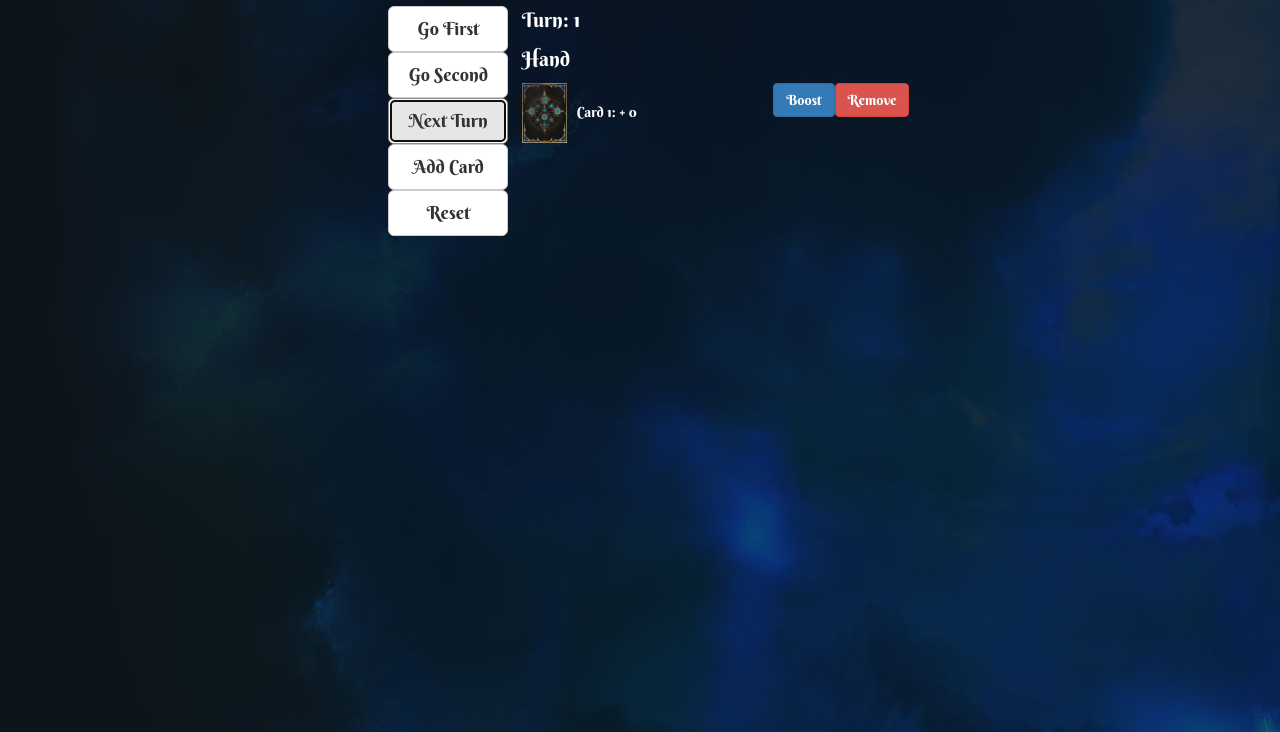
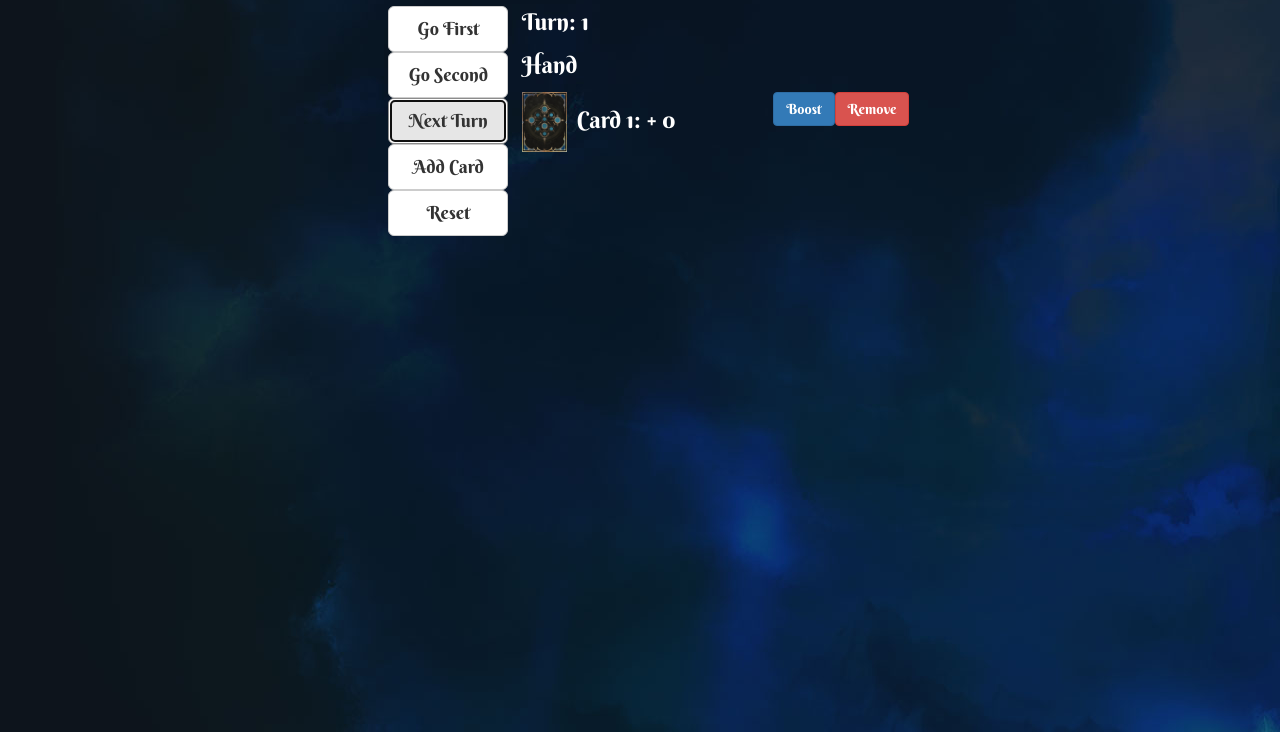
Before and after one commit to mikah13/SpellTracker, a plain HTML site: page index.html in a window 1280 px wide. Both pictures are taken after a click on the button "Next Turn". Shown: the part 68-800 px from the top of the page. Drawn offline with nearby package versions, Linux system fonts and the light colour scheme.

Commit message:
Update font size

```diff
--- a/css/stylesheet.css
+++ b/css/stylesheet.css
@@ -13,8 +13,6 @@ button {
     margin: 0 auto;
 }
 
-
-
 .btn-lg {
     width: 120px;
 }
@@ -25,12 +23,11 @@ button {
 }
 
 .handcard {
-
     height: 70px;
 }
 
 #turn, #hand {
-    font-size: 20px;
+    font-size: 23px;
     margin-bottom: 10px;
 }
 
@@ -39,3 +36,6 @@ img {
     width: 45px;
     height: auto;
 }
+.data{
+    font-size: 23px;
+}
```
